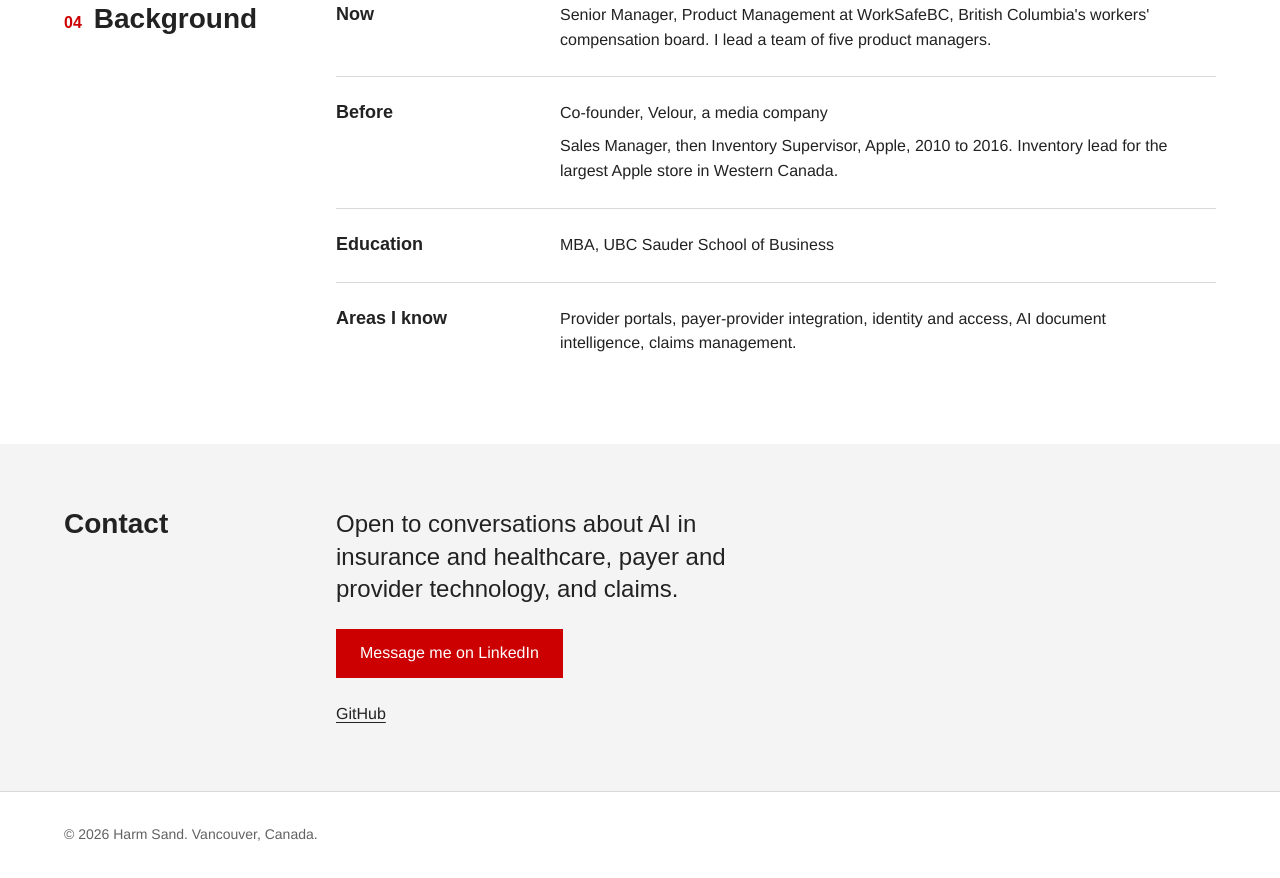
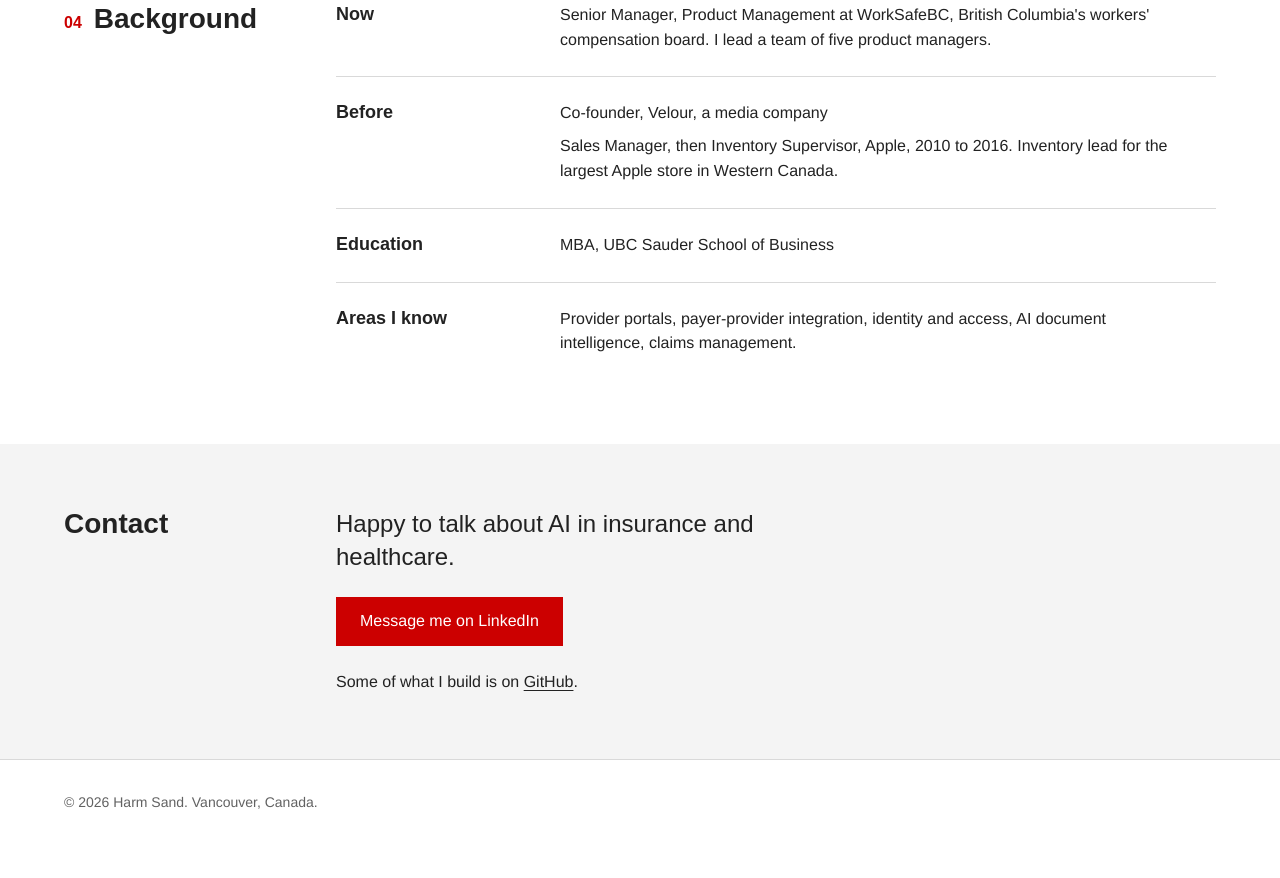
Before and after one commit to Harmsand/Personal-Website, an Astro site: page / in a window 1280 px wide. Shown: the part 1881-2759 px from the top of the page. After the commit the page ends 2726 px from the top, so only its background shows below. Built offline with nearby package versions, Linux system fonts and the light colour scheme; Astro itself is replaced by a stand-in of ours.

Commit message:
Update index.astro

```diff
--- a/src/pages/index.astro
+++ b/src/pages/index.astro
@@ -173,24 +173,13 @@ const linkedinIsButton = !SITE.email && !!SITE.linkedin;
     <div class="container grid">
       <h2>Contact</h2>
       <div class="body">
-        <p class="open">
-          Open to conversations about AI in insurance and healthcare, payer and provider technology, and claims.
-        </p>
+        <p class="open">Happy to talk about AI in insurance and healthcare.</p>
         {primary && <a class="btn" href={primary.href}>{primary.text}</a>}
         {
-          hasProfiles && (
-            <ul class="profiles after">
-              {SITE.github && (
-                <li>
-                  <a href={SITE.github} rel="me">GitHub</a>
-                </li>
-              )}
-              {SITE.linkedin && !linkedinIsButton && (
-                <li>
-                  <a href={SITE.linkedin} rel="me">LinkedIn</a>
-                </li>
-              )}
-            </ul>
+          SITE.github && (
+            <p class="gh">
+              Some of what I build is on <a href={SITE.github} rel="me">GitHub</a>.
+            </p>
           )
         }
       </div>
@@ -218,7 +207,7 @@ const linkedinIsButton = !SITE.email && !!SITE.linkedin;
   .hero .who { margin: 0.75rem 0 0; max-width: 34rem; color: var(--muted); }
 
   .profiles { list-style: none; padding: 0; margin: 1.5rem 0 0; display: flex; gap: 1.5rem; }
-  .profiles.after { margin-top: 1.5rem; }
+  .gh { margin: 1.5rem 0 0; }
 
   .sec { padding-block: 4rem; }
   .sec.tint { background: var(--surface); }
```
